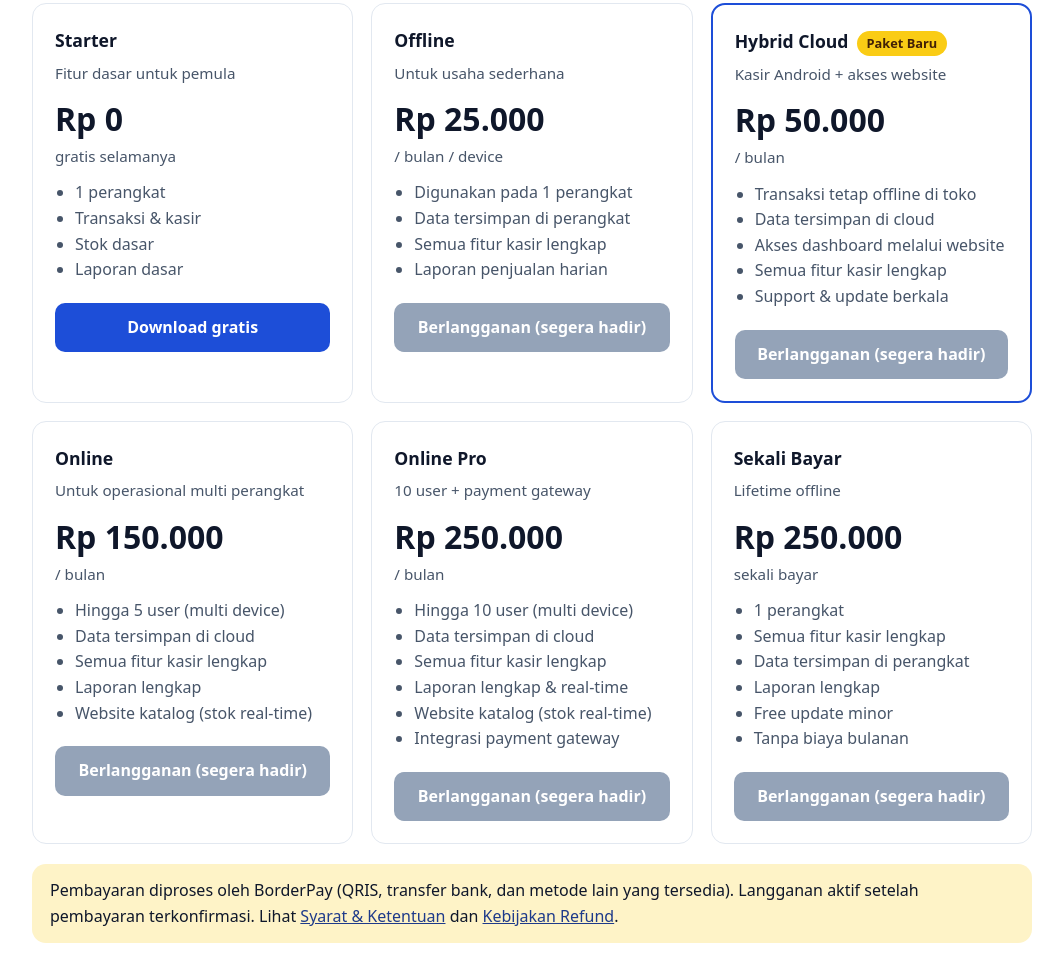
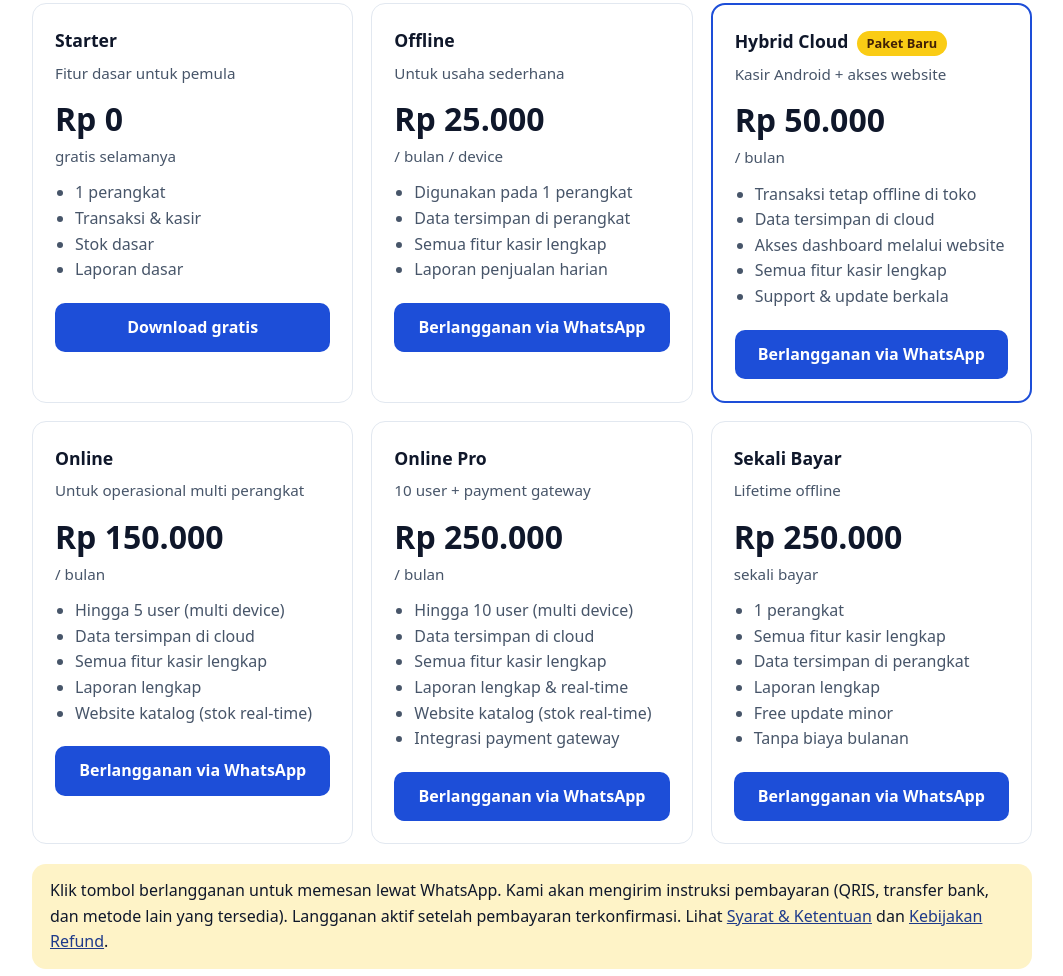
Before and after one commit to abrahamyada24/webandroid-pos-demo, a plain HTML site: page harga.html in a window 1280 px wide. Shown: the part 224-1200 px from the top of the page, without its empty margins (108-1171 px from the left). Drawn offline with Linux system fonts and the light colour scheme.

Commit message:
Aktifkan tombol paket: pesan via WhatsApp, kontak WA (#4)
Claude-Session: https://claude.ai/code/session_01WNkuQsW3gjTrvPdQ19Byxb

Co-authored-by: Claude <noreply@anthropic.com>

```diff
--- a/harga.html
+++ b/harga.html
@@ -27,34 +27,34 @@
       <h3>Offline</h3><p class="sub">Untuk usaha sederhana</p>
       <div class="price">Rp 25.000 <small>/ bulan / device</small></div>
       <ul><li>Digunakan pada 1 perangkat</li><li>Data tersimpan di perangkat</li><li>Semua fitur kasir lengkap</li><li>Laporan penjualan harian</li></ul>
-      <a class="btn" href="#" aria-disabled="true">Berlangganan (segera hadir)</a>
+      <a class="btn" href="https://wa.me/6285156492409?text=Halo%20LitePOS%2C%20saya%20mau%20berlangganan%20paket%20Offline." target="_blank" rel="noopener">Berlangganan via WhatsApp</a>
     </div>
     <div class="card featured">
       <h3>Hybrid Cloud<span class="badge">Paket Baru</span></h3><p class="sub">Kasir Android + akses website</p>
       <div class="price">Rp 50.000 <small>/ bulan</small></div>
       <ul><li>Transaksi tetap offline di toko</li><li>Data tersimpan di cloud</li><li>Akses dashboard melalui website</li><li>Semua fitur kasir lengkap</li><li>Support &amp; update berkala</li></ul>
-      <a class="btn" href="#" aria-disabled="true">Berlangganan (segera hadir)</a>
+      <a class="btn" href="https://wa.me/6285156492409?text=Halo%20LitePOS%2C%20saya%20mau%20berlangganan%20paket%20Hybrid%20Cloud." target="_blank" rel="noopener">Berlangganan via WhatsApp</a>
     </div>
     <div class="card">
       <h3>Online</h3><p class="sub">Untuk operasional multi perangkat</p>
       <div class="price">Rp 150.000 <small>/ bulan</small></div>
       <ul><li>Hingga 5 user (multi device)</li><li>Data tersimpan di cloud</li><li>Semua fitur kasir lengkap</li><li>Laporan lengkap</li><li>Website katalog (stok real-time)</li></ul>
-      <a class="btn" href="#" aria-disabled="true">Berlangganan (segera hadir)</a>
+      <a class="btn" href="https://wa.me/6285156492409?text=Halo%20LitePOS%2C%20saya%20mau%20berlangganan%20paket%20Online." target="_blank" rel="noopener">Berlangganan via WhatsApp</a>
     </div>
     <div class="card">
       <h3>Online Pro</h3><p class="sub">10 user + payment gateway</p>
       <div class="price">Rp 250.000 <small>/ bulan</small></div>
       <ul><li>Hingga 10 user (multi device)</li><li>Data tersimpan di cloud</li><li>Semua fitur kasir lengkap</li><li>Laporan lengkap &amp; real-time</li><li>Website katalog (stok real-time)</li><li>Integrasi payment gateway</li></ul>
-      <a class="btn" href="#" aria-disabled="true">Berlangganan (segera hadir)</a>
+      <a class="btn" href="https://wa.me/6285156492409?text=Halo%20LitePOS%2C%20saya%20mau%20berlangganan%20paket%20Online%20Pro." target="_blank" rel="noopener">Berlangganan via WhatsApp</a>
     </div>
     <div class="card">
       <h3>Sekali Bayar</h3><p class="sub">Lifetime offline</p>
       <div class="price">Rp 250.000 <small>sekali bayar</small></div>
       <ul><li>1 perangkat</li><li>Semua fitur kasir lengkap</li><li>Data tersimpan di perangkat</li><li>Laporan lengkap</li><li>Free update minor</li><li>Tanpa biaya bulanan</li></ul>
-      <a class="btn" href="#" aria-disabled="true">Berlangganan (segera hadir)</a>
+      <a class="btn" href="https://wa.me/6285156492409?text=Halo%20LitePOS%2C%20saya%20mau%20berlangganan%20paket%20Sekali%20Bayar." target="_blank" rel="noopener">Berlangganan via WhatsApp</a>
     </div>
   </div>
-  <div class="notice">Pembayaran diproses oleh BorderPay (QRIS, transfer bank, dan metode lain yang tersedia). Langganan aktif setelah pembayaran terkonfirmasi. Lihat <a href="syarat.html">Syarat &amp; Ketentuan</a> dan <a href="refund.html">Kebijakan Refund</a>.</div>
+  <div class="notice">Klik tombol berlangganan untuk memesan lewat WhatsApp. Kami akan mengirim instruksi pembayaran (QRIS, transfer bank, dan metode lain yang tersedia). Langganan aktif setelah pembayaran terkonfirmasi. Lihat <a href="syarat.html">Syarat &amp; Ketentuan</a> dan <a href="refund.html">Kebijakan Refund</a>.</div>
 </div></section></main>
 
 <footer class="site"><div class="wrap">
```
Also changed, not shown: kontak.html (+1 -1 lines).
